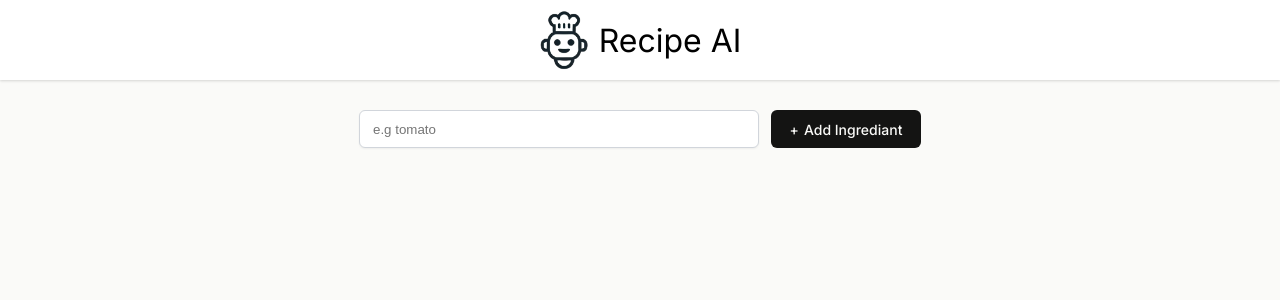
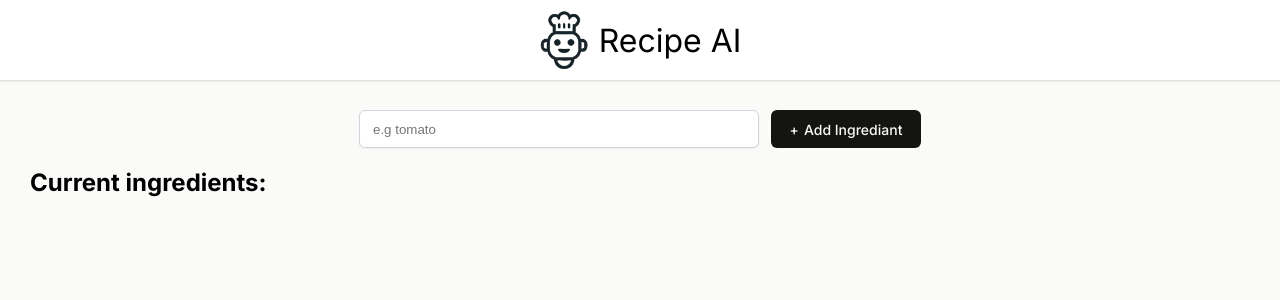
Before and after one commit to AlvyRahman/recipe-ai, a React (Vite) app: page / in a window 1280 px wide. Shown: the top 300 px of the page. Built offline with nearby package versions, Linux system fonts and the light colour scheme.

Commit message:
feat: add separate section for the item list

```diff
--- a/src/components/Main.jsx
+++ b/src/components/Main.jsx
@@ -27,9 +27,12 @@ export default function Main()
                 />
                 <button>Add Ingrediant</button>
             </form>
-            <ul className="ingredients-list" aria-live="polite">
+            <section>
+                <h2>Current ingredients:</h2>
+                <ul className="ingredients-list" aria-live="polite">
                 {ingredientsListItems}
-            </ul>
+                </ul>
+            </section>
         </main>
     )
 }
```
